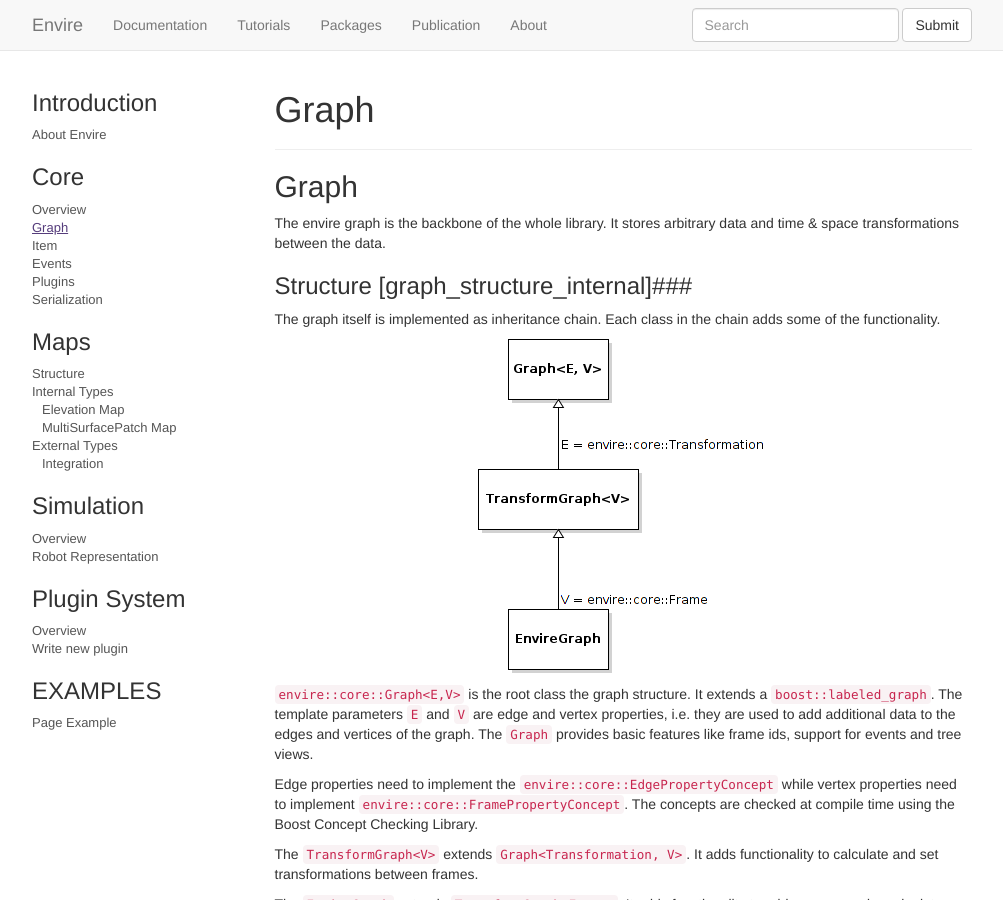
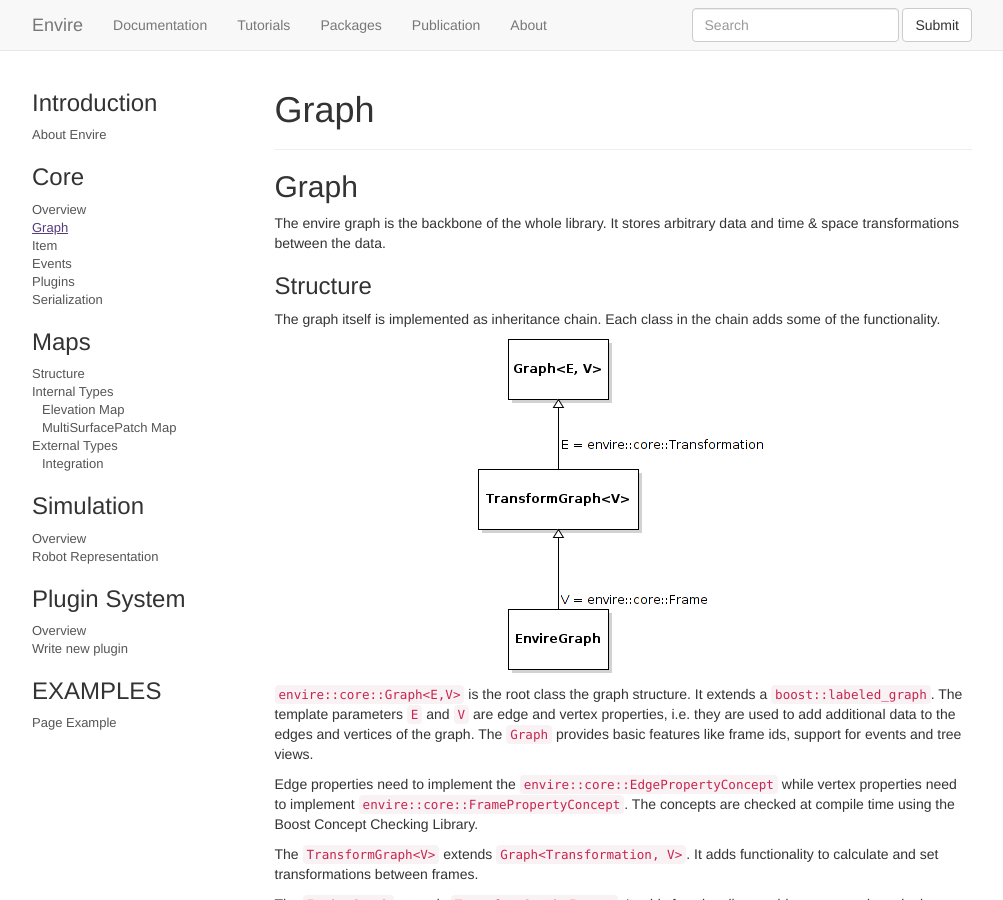
Before and after one commit to envire/envire.github.io, a Jekyll site: the page built from docs/core_graph.md, in a window 1280 px wide and 900 px high. Shown: the whole window, without its empty margins (138-1141 px from the left). Built offline with Jekyll 4.4.1, drawn with Linux system fonts in a browser that asks for light colours; nearby versions of some CDN libraries.

Commit message:
githubs markdown parser sucks?

````diff
--- a/docs/core_graph.md
+++ b/docs/core_graph.md
@@ -8,7 +8,7 @@ subtitle:
 The envire graph is the backbone of the whole library. It stores arbitrary data
 and time & space transformations between the data.
 
-### Structure [graph_structure_internal]###
+### Structure
 The graph itself is implemented as inheritance chain. Each class in the chain
 adds some of the functionality.
 
@@ -61,6 +61,7 @@ the plugin macros add metadata that is needed for corect serialization and
 visualization.
 ##### Minimal example
 *Header File:*
+
 ```c++
 namespace envire { namespace myNamespace
 {
@@ -86,6 +87,7 @@ namespace boost { namespace serialization
   }
 }}
 ```
+
 *Cpp File:*
 ```c++
 ENVIRE_REGISTER_PLUGIN(envire::pcl::PointCloud, pcl::PCLPointCloud2)
````
